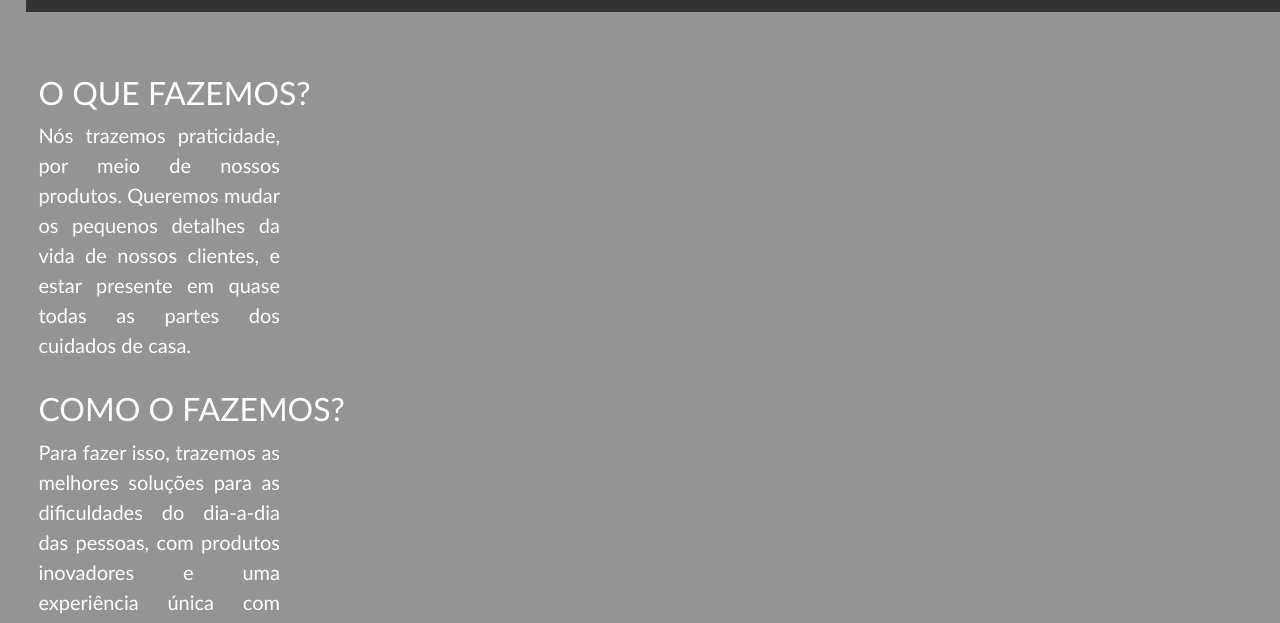
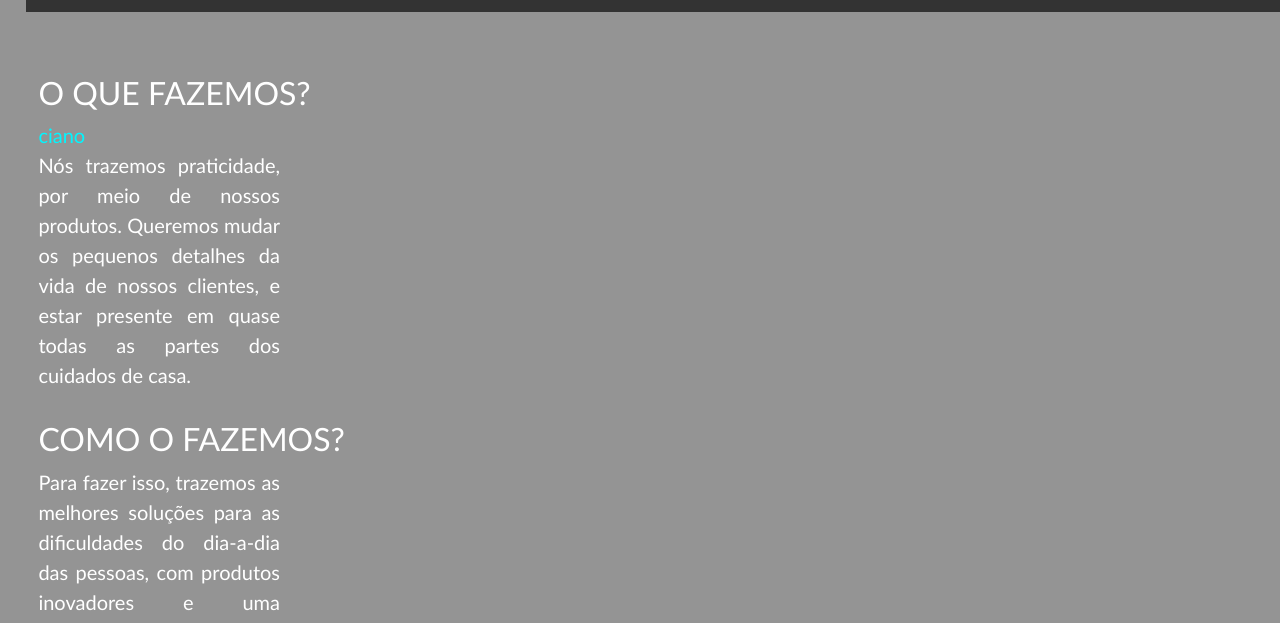
Before and after one commit to MLE-1B/MLE-1B.github.io, a plain HTML site: page index.html in a window 1280 px wide. Shown: the part 176-799 px from the top of the page. Drawn offline with nearby package versions, Linux system fonts and the light colour scheme.

Commit message:
Update index.html

```diff
--- a/index.html
+++ b/index.html
@@ -78,7 +78,7 @@ li a {
    <div style="margin-top:5%";>
    <div style="font-family:candara;">
 <div style="color:white;">
-   <h2>O QUE FAZEMOS? </h2>
+   <h2>O QUE FAZEMOS? </h2> <font color="#00f6ff">ciano</font>
    <p align="justify">Nós trazemos praticidade, por meio de nossos produtos. Queremos mudar os pequenos detalhes da vida de nossos clientes, e estar presente em quase todas as partes dos cuidados de casa. </p>
 
    <h2>COMO O FAZEMOS? </h2>
```
